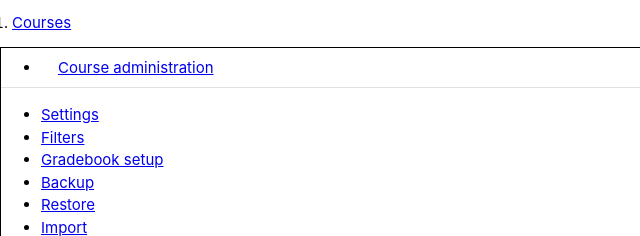
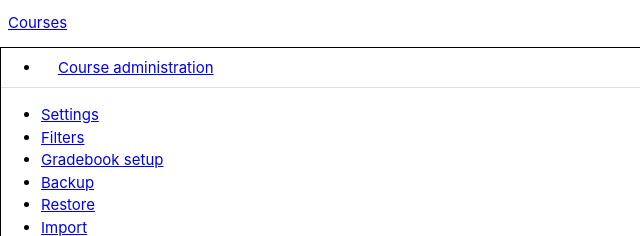
Before and after one commit to andrewnicols/chromedriver_viewport_edge, a plain HTML site: page fixtures/index.html in a window 1280 px wide. Shown: the top 236 px of the page, 0-640 px from the left. Drawn offline with Linux system fonts and the light colour scheme.

Commit message:
Simplify lists

```diff
--- a/fixtures/all.css
+++ b/fixtures/all.css
@@ -11,7 +11,7 @@ hr {
     height:0;
     overflow:visible
 }
-ol,ul,dl {
+ul {
     margin-top:0;
     margin-bottom:1rem
 }
--- a/fixtures/index.html
+++ b/fixtures/index.html
@@ -5,9 +5,9 @@
     </head>
     <body>
         <header>
-            <ol class="breadcrumb">
+            <ul class="breadcrumb">
                 <li><a href="#">Courses</a></li>
-            </ol>
+            </ul>
         </header>
         <section>
         <div>
```
Lines whose indentation alone changed are shown as unchanged.
